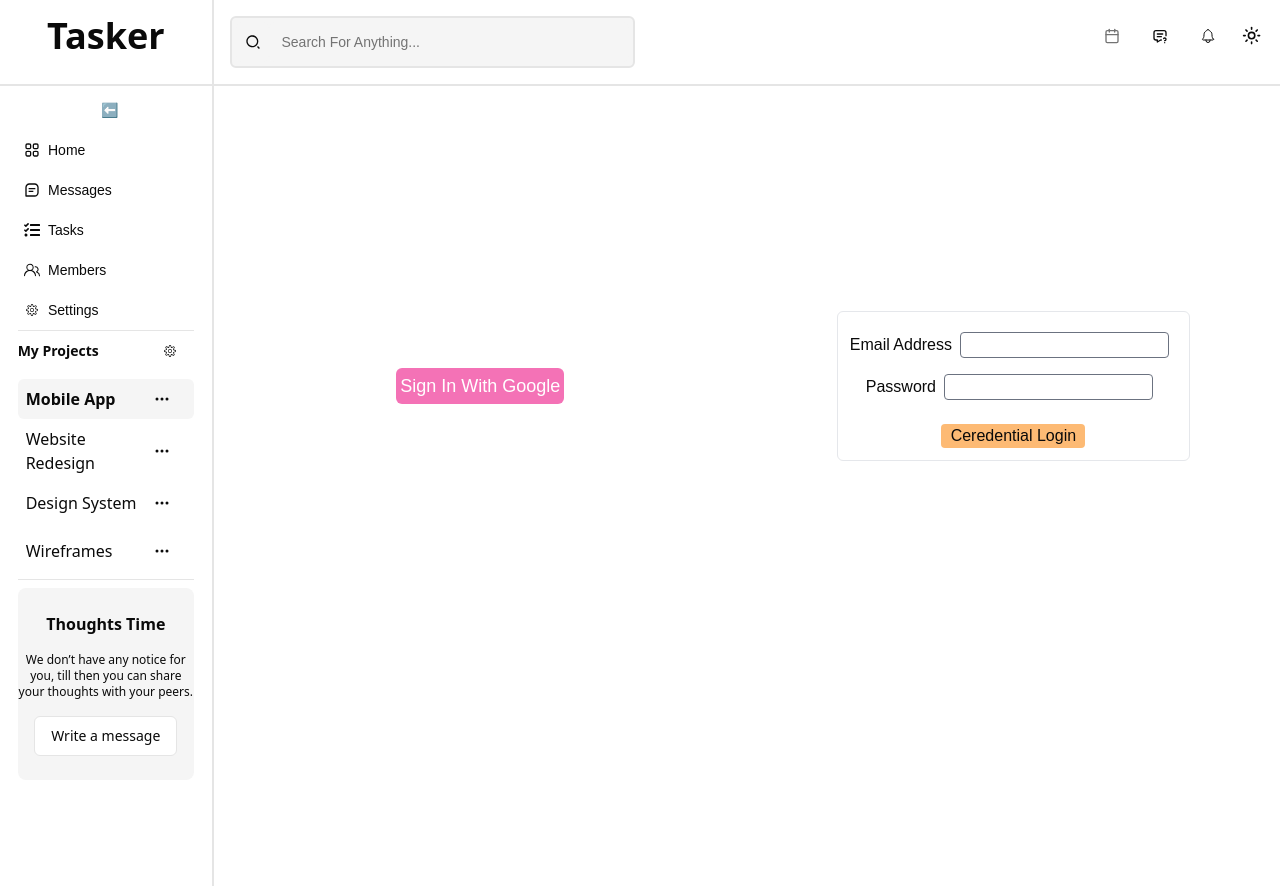
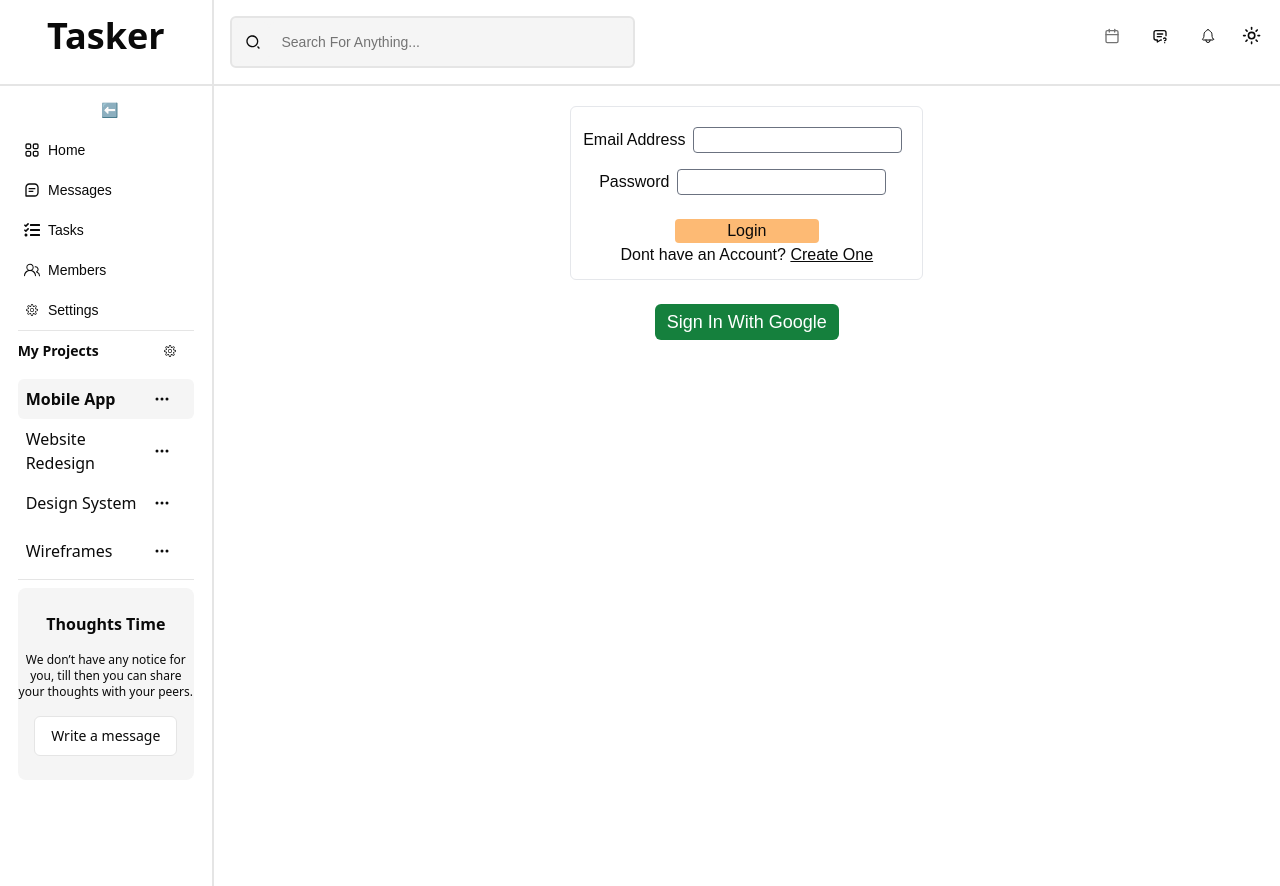
Before and after one commit to dinalUdagedara/tasker, a Next.js app: page /sign-in in a window 1280 px wide. Built offline with nearby package versions, Linux system fonts and the light colour scheme; no server answers.

Commit message:
feat: registration comoponent structure

```diff
--- /dev/null
+++ b/app/register/page.tsx
@@ -0,0 +1,11 @@
+import Register from "@/ui-components/authentication/register/register";
+
+const RegisterPage = () => {
+  return (
+    <>
+      <Register />
+    </>
+  );
+};
+
+export default RegisterPage;
--- a/app/sign-in/page.tsx
+++ b/app/sign-in/page.tsx
@@ -1,10 +1,10 @@
 import React from "react";
-import LoginForm from "@/ui-components/authentication/login/login";
+import LoginOptions from "@/ui-components/authentication/login/login-providers";
 
 const SignIn = () => {
   return (
     <div>
-      <LoginForm />
+      <LoginOptions/>
     </div>
   );
 };
--- a/ui-components/authentication/login/credential-login.tsx
+++ /dev/null
@@ -1,67 +0,0 @@
-"use client";
-import { useEffect, useState } from "react";
-import { useRouter } from "next/navigation";
-import { doCredentialLogin } from "@/app/actions";
-const CredentialProvider = () => {
-  const router = useRouter();
-  const [error, setError] = useState<string>("");
-
-  async function handleFormSubmit(event: React.FormEvent<HTMLFormElement>) {
-    event.preventDefault();
-    try {
-      const formData = new FormData(event.currentTarget);
-      const response = await doCredentialLogin(formData);
-      console.log("Response:", response);
-      if (response.error) {
-        setError("Invalid credentials. Please try again.");
-      } else {
-        router.push("/chat");
-      }
-    } catch (error) {
-      setError("An unexpected error occurred. Please try again.");
-    }
-  }
-
-  useEffect(() => {
-    console.log("Error:", error);
-  }, [error]);
-
-  return (
-    <div>
-      <div className="text-xl text-red-500">{error}</div>
-      <form
-        className="my-5 flex flex-col items-center border p-3 border-gray-200 rounded-md"
-        onSubmit={handleFormSubmit}
-      >
-        <div className="my-2">
-          <label htmlFor="email">Email Address</label>
-          <input
-            className="border mx-2 border-gray-500 rounded"
-            type="email"
-            name="email"
-            id="email"
-          />
-        </div>
-
-        <div className="my-2">
-          <label htmlFor="password">Password</label>
-          <input
-            className="border mx-2 border-gray-500 rounded"
-            type="password"
-            name="password"
-            id="password"
-          />
-        </div>
-
-        <button
-          type="submit"
-          className="bg-orange-300 mt-4 rounded flex justify-center items-center w-36"
-        >
-          Ceredential Login
-        </button>
-      </form>
-    </div>
-  );
-};
-
-export default CredentialProvider;
--- /dev/null
+++ b/ui-components/authentication/login/login-providers.tsx
@@ -0,0 +1,12 @@
+import Login from "./login";
+
+
+const LoginOptions = () => {
+  return (
+    <div className="flex w-full h-full  justify-center">
+      <Login />
+    </div>
+  );
+};
+
+export default LoginOptions;
--- a/ui-components/authentication/login/login.tsx
+++ b/ui-components/authentication/login/login.tsx
@@ -1,15 +1,79 @@
-import CredentialProvider from "./credential-login";
+"use client";
+import { useEffect, useState } from "react";
+import { useRouter } from "next/navigation";
+import { doCredentialLogin } from "@/app/actions";
+import Link from "next/link";
 import SocialProviders from "./social-providers";
+const Login = () => {
+  const router = useRouter();
+  const [error, setError] = useState<string>("");
 
-const LoginForm = () => {
+  async function handleFormSubmit(event: React.FormEvent<HTMLFormElement>) {
+    event.preventDefault();
+    try {
+      const formData = new FormData(event.currentTarget);
+      const response = await doCredentialLogin(formData);
+      console.log("Response:", response);
+      if (response.error) {
+        setError("Invalid credentials. Please try again.");
+      } else {
+        router.push("/chat");
+      }
+    } catch (error) {
+      setError("An unexpected error occurred. Please try again.");
+    }
+  }
+
+  useEffect(() => {
+    console.log("Error:", error);
+  }, [error]);
+
   return (
-    <div className="flex w-full h-full">
-      <SocialProviders />
-      <div className=" flex w-full justify-center items-center">
-        <CredentialProvider />
+    <div>
+      <div className="text-xl text-red-500">{error}</div>
+      <form
+        className="my-5 flex flex-col items-center border p-3 border-gray-200 rounded-md"
+        onSubmit={handleFormSubmit}
+      >
+        <div className="my-2">
+          <label htmlFor="email">Email Address</label>
+          <input
+            className="border mx-2 border-gray-500 rounded"
+            type="email"
+            name="email"
+            id="email"
+          />
+        </div>
+
+        <div className="my-2">
+          <label htmlFor="password">Password</label>
+          <input
+            className="border mx-2 border-gray-500 rounded"
+            type="password"
+            name="password"
+            id="password"
+          />
+        </div>
+
+        <button
+          type="submit"
+          className="bg-orange-300 mt-4 rounded flex justify-center items-center w-36"
+        >
+          Login
+        </button>
+
+        <div>
+          Dont have an Account? {""}
+          <Link className="underline" href={"/register"}>
+            Create One
+          </Link>
+        </div>
+      </form>
+      <div>
+        <SocialProviders />
       </div>
     </div>
   );
 };
 
-export default LoginForm;
+export default Login;
--- a/ui-components/authentication/login/social-providers.tsx
+++ b/ui-components/authentication/login/social-providers.tsx
@@ -2,10 +2,10 @@ import { doSocialLogin } from "@/app/actions";
 
 const SocialProviders = () => {
   return (
-    <div className="flex w-full justify-center items-center h-full min-h-[600px]">
+    <div className="flex w-full justify-center items-center h-full ">
       <form action={doSocialLogin}>
         <button
-          className="bg-pink-400 text-white p-1 rounded-md m-1 text-lg"
+          className="bg-green-700 text-white px-3 py-1 rounded-md m-1 text-lg"
           type="submit"
           name="action"
           value="google"
--- /dev/null
+++ b/ui-components/authentication/register/register.tsx
@@ -0,0 +1,58 @@
+"use client";
+import Link from "next/link";
+import SocialProviders from "../login/social-providers";
+const Register = () => {
+  return (
+    <div>
+      <form
+        className="my-5 flex flex-col items-center border p-3 border-gray-200 rounded-md"
+        // onSubmit={handleFormSubmit}
+      >
+        <div className="my-2">
+          <label htmlFor="name">Name</label>
+          <input
+            className="border mx-2 border-gray-500 rounded"
+            type="name"
+            name="name"
+            id="name"
+          />
+        </div>
+
+        <div className="my-2">
+          <label htmlFor="email">Email Address</label>
+          <input
+            className="border mx-2 border-gray-500 rounded"
+            type="email"
+            name="email"
+            id="email"
+          />
+        </div>
+
+        <div className="my-2">
+          <label htmlFor="password">Password</label>
+          <input
+            className="border mx-2 border-gray-500 rounded"
+            type="password"
+            name="password"
+            id="password"
+          />
+        </div>
+
+        <button
+          type="submit"
+          className="bg-orange-300 mt-4 rounded flex justify-center items-center w-36"
+        >
+          Register
+        </button>
+        <div>
+        Already have an Account? {" "}
+          <Link className="underline" href={"/sign-in"}>
+           Sign in
+          </Link>
+        </div>
+      </form>
+    </div>
+  );
+};
+
+export default Register;
```
